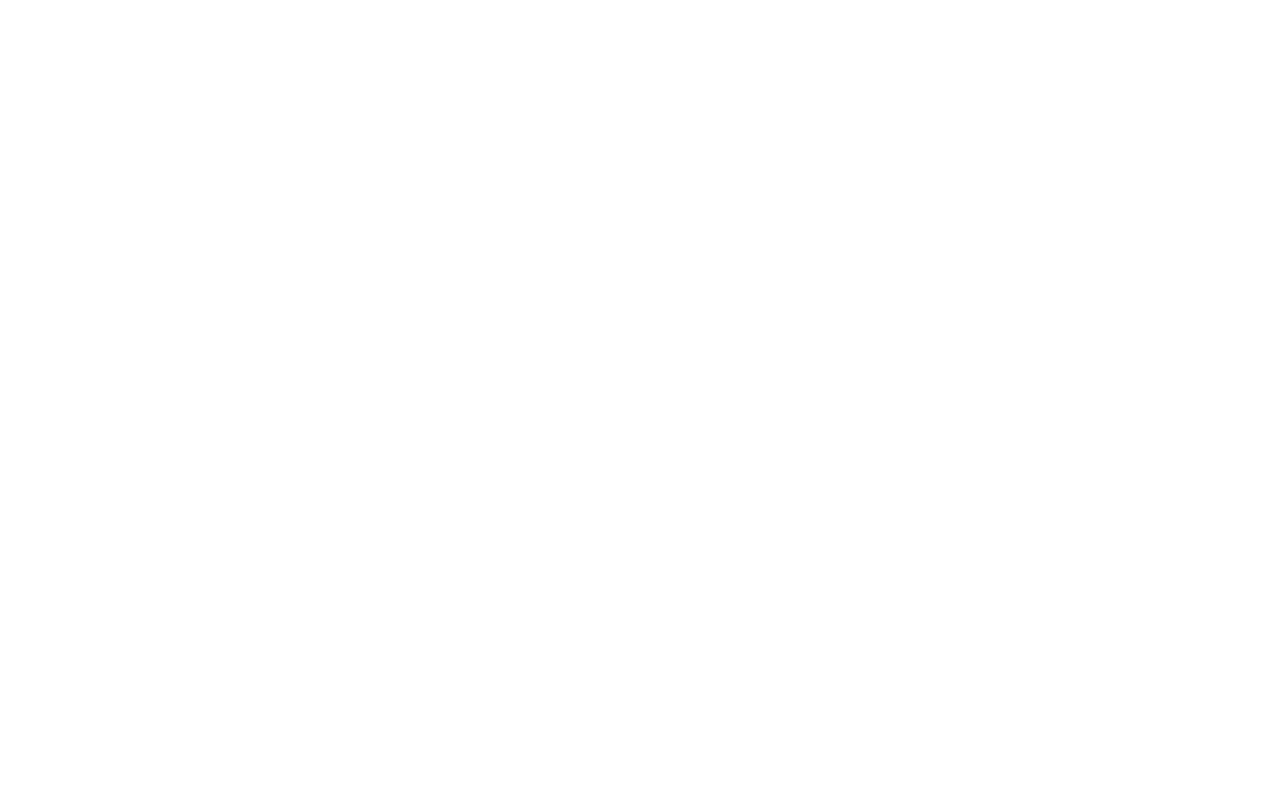
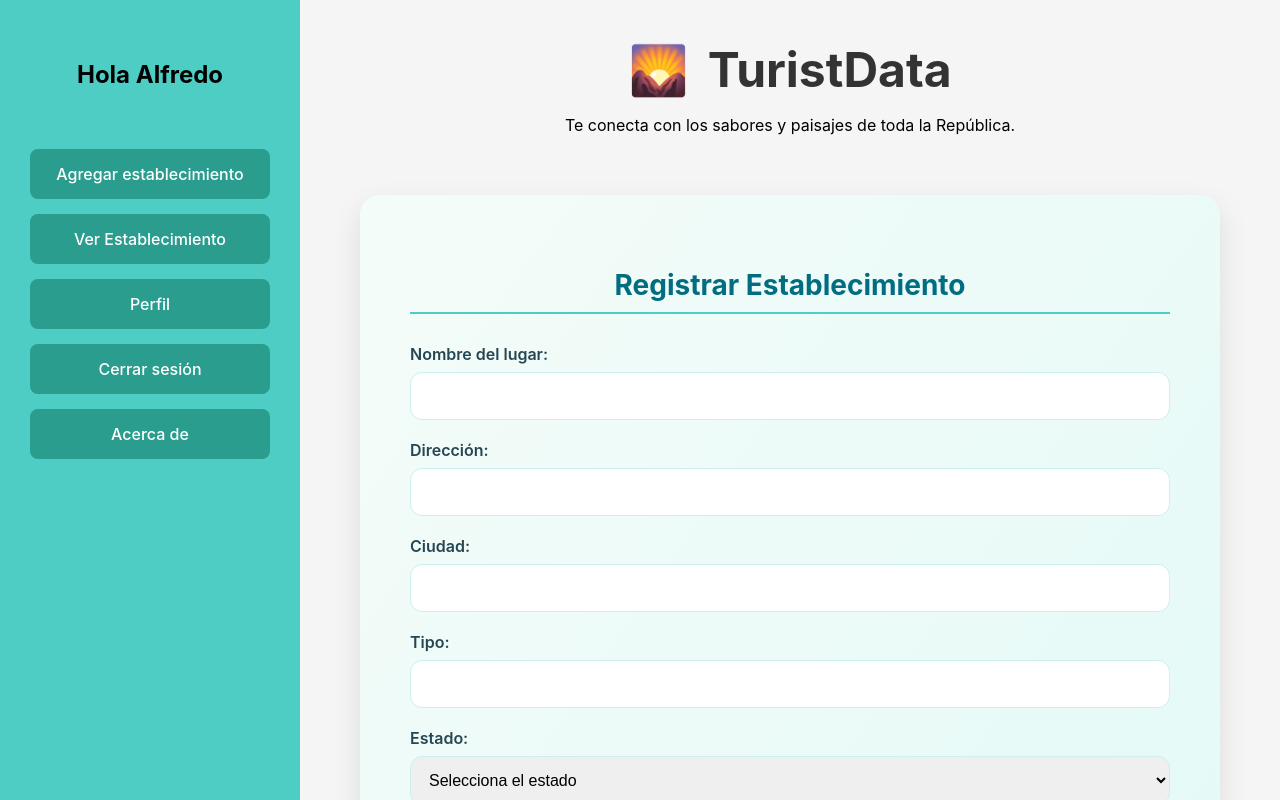
Before and after one commit to paolis28/LandingPage_TuristData, a React (Create React App) app: page /verestablecimiento in a window 1280 px wide. Before the commit this address had no page. Built offline with nearby package versions, Linux system fonts and the light colour scheme.

Commit message:
Vista establecimiento

```diff
--- a/src/routes/pagina.routes.js
+++ b/src/routes/pagina.routes.js
@@ -7,7 +7,7 @@
 import PanelEstablecimiento from '../views/panel_establecimiento';
 import AvisoPrivacidad from '../views/avisoprivacidad';
 import PanelCrear from '../views/panel_crear';
-
+import PanelVerEstablecimiento from '../views/panelVer_establecimiento';
 const Rutas = () => {
   return (
     <Routes>
@@ -19,6 +19,7 @@
       <Route path="/dashboard" element={<PanelAdmin />} />
       <Route path="/dashestablecimiento" element={<PanelEstablecimiento />} />
       <Route path="/crear" element={<PanelCrear />} />
+      <Route path="/verestablecimiento" element={<PanelVerEstablecimiento />} />
     </Routes>
   );
 };
--- a/src/views/panel_establecimiento.js
+++ b/src/views/panel_establecimiento.js
@@ -18,6 +18,7 @@
 
   const handleViewEstablishment = () => {
     console.log('Ver establecimiento');
+    navigate('/verestablecimiento');
   };
 
   const handleCloseSession = () => {
```
Also changed, not shown: src/views/panelVer_establecimiento.js (renamed from src/views/panel_ver_establecimiento.js).
